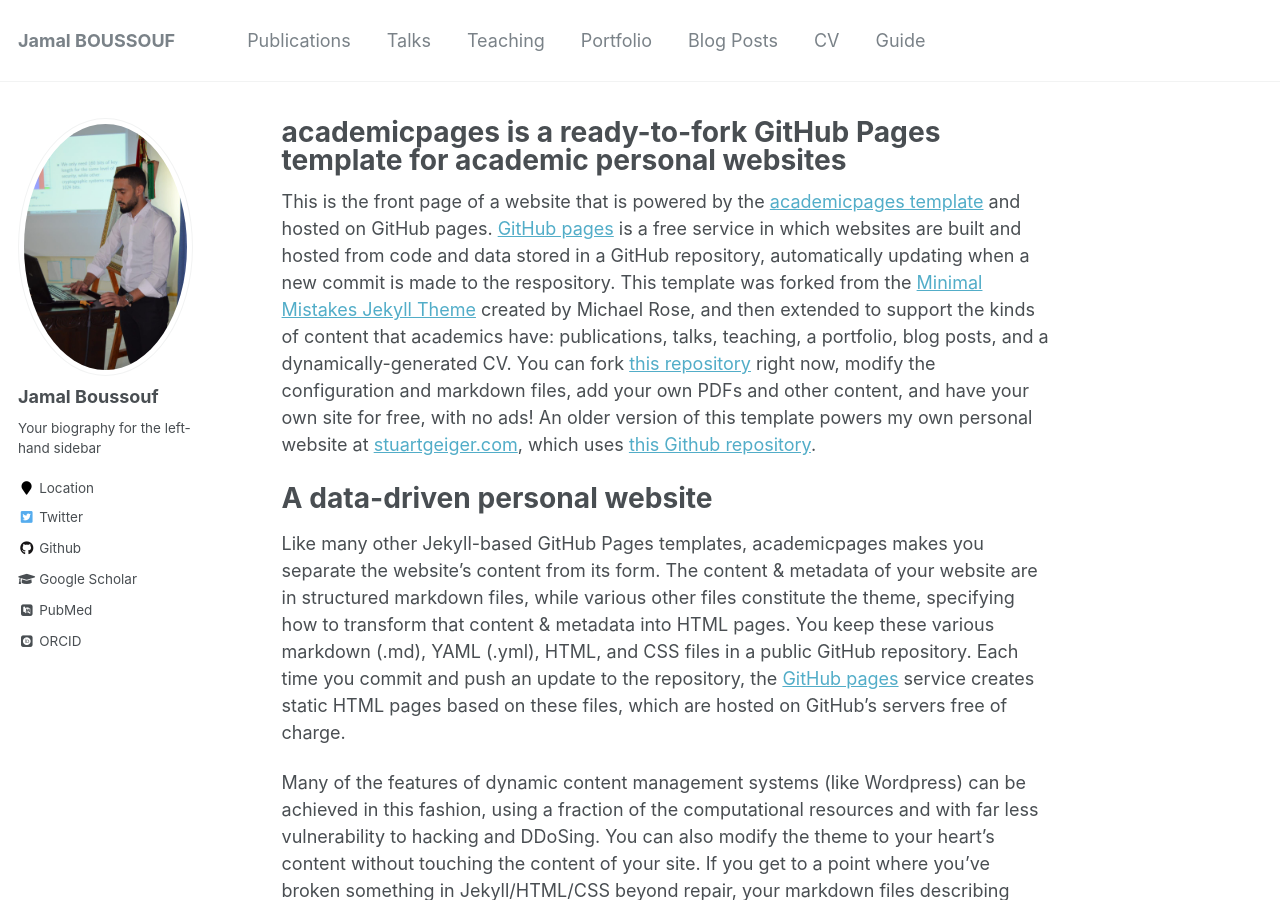
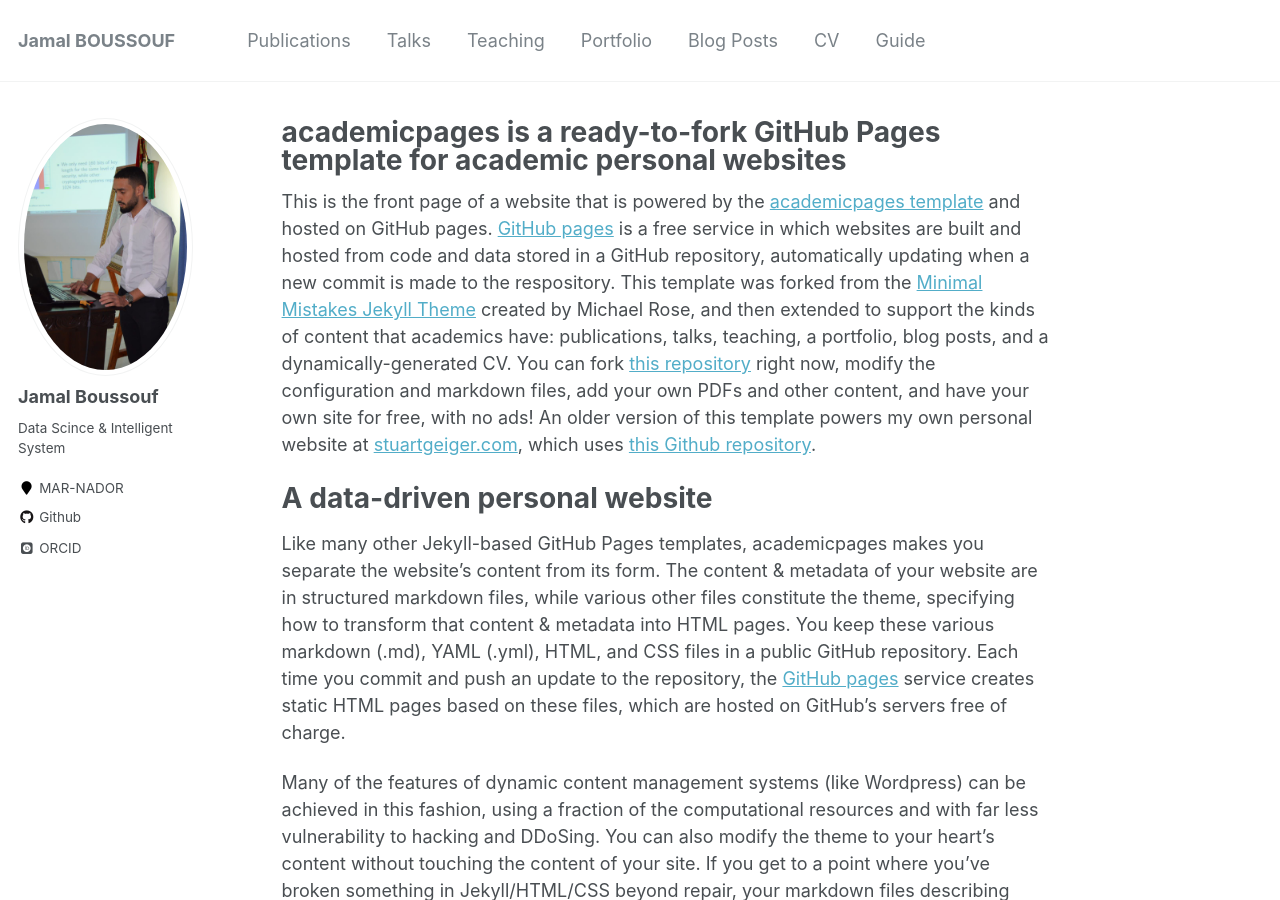
Before and after one commit to jboussouf/jboussouf.github.io, a Jekyll site: the page built from _pages/about.md, in a window 1280 px wide and 900 px high. Built offline with Jekyll 4.4.1, drawn with Linux system fonts in a browser that asks for light colours; some web fonts are replaced.

Commit message:
discription

```diff
--- a/_config.yml
+++ b/_config.yml
@@ -82,11 +82,11 @@
 author:
   name             : "Jamal Boussouf"
   avatar           : "profile.jpeg"
-  bio              : "Your biography for the left-hand sidebar"
-  location         : "Location"
+  bio              : "Data Scince & Intelligent System"
+  location         : "MAR-NADOR"
   employer         :
-  pubmed           : "https://www.ncbi.nlm.nih.gov/pubmed/?term=john+snow"
-  googlescholar    : "http://yourfullgooglescholarurl.com"
+  pubmed           : #"https://www.ncbi.nlm.nih.gov/pubmed/?term=john+snow"
+  googlescholar    : #"http://yourfullgooglescholarurl.com"
   email            :
   researchgate     :  # example: "https://www.researchgate.net/profile/yourprofile"
   uri              :
@@ -96,7 +96,7 @@
   flickr           :
   facebook         :
   foursquare       :
-  github           : "academicpages"
+  github           : "jboussouf"
   google_plus      :
   keybase          :
   instagram        :
@@ -109,7 +109,7 @@
   stackoverflow    : # http://stackoverflow.com/users/123456/username
   steam            :
   tumblr           :
-  twitter          : "replacethistwitterhandle"
+  twitter          : #"replacethistwitterhandle"
   vine             :
   weibo            :
   xing             :
```
